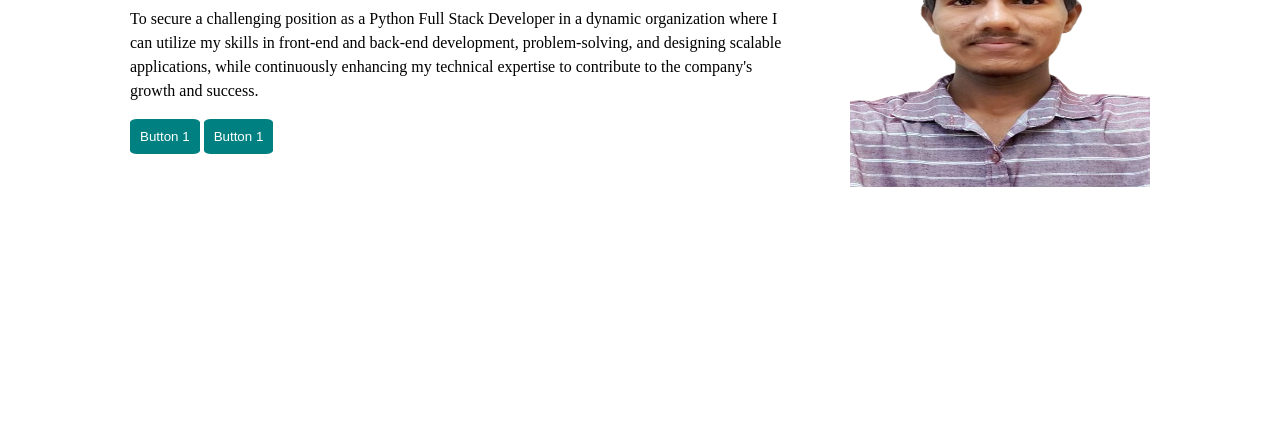
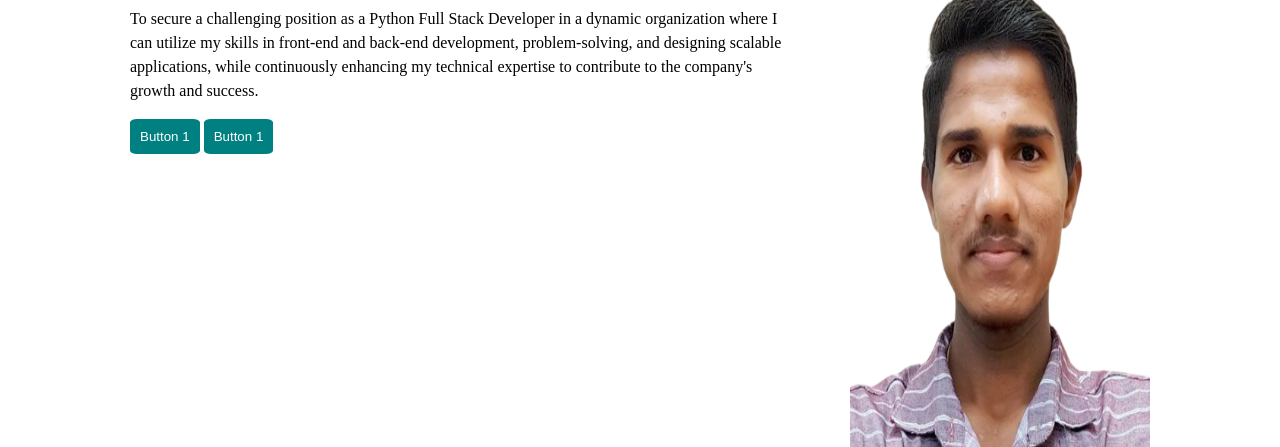
Before and after one commit to yaswanthsivaa/yaswanthsivaa.github.io, a plain HTML site: page portfolio/index.html in a window 1280 px wide. Shown: the part 353-800 px from the top of the page. Drawn offline with Linux system fonts and the light colour scheme.

Commit message:
Update index.html

```diff
--- a/portfolio/index.html
+++ b/portfolio/index.html
@@ -40,7 +40,7 @@
           <button>Button 1</button>
         </div>
         <div class="box">
-          <img src="/portfolio\assets\images\passport_foto-removebg-preview (2).png" height="300" width="300" />
+          <img src="/portfolio\assets\images\passport_foto-removebg-preview (2).png" height="700" width="300" />
         </div>
       </div>
     </div>
```
